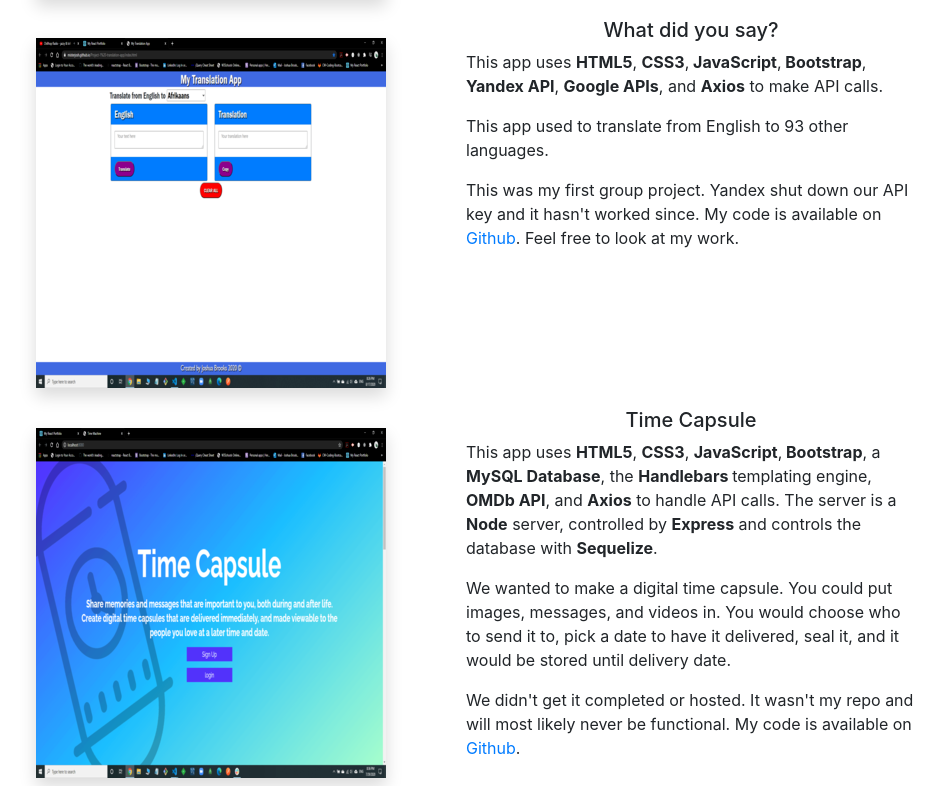
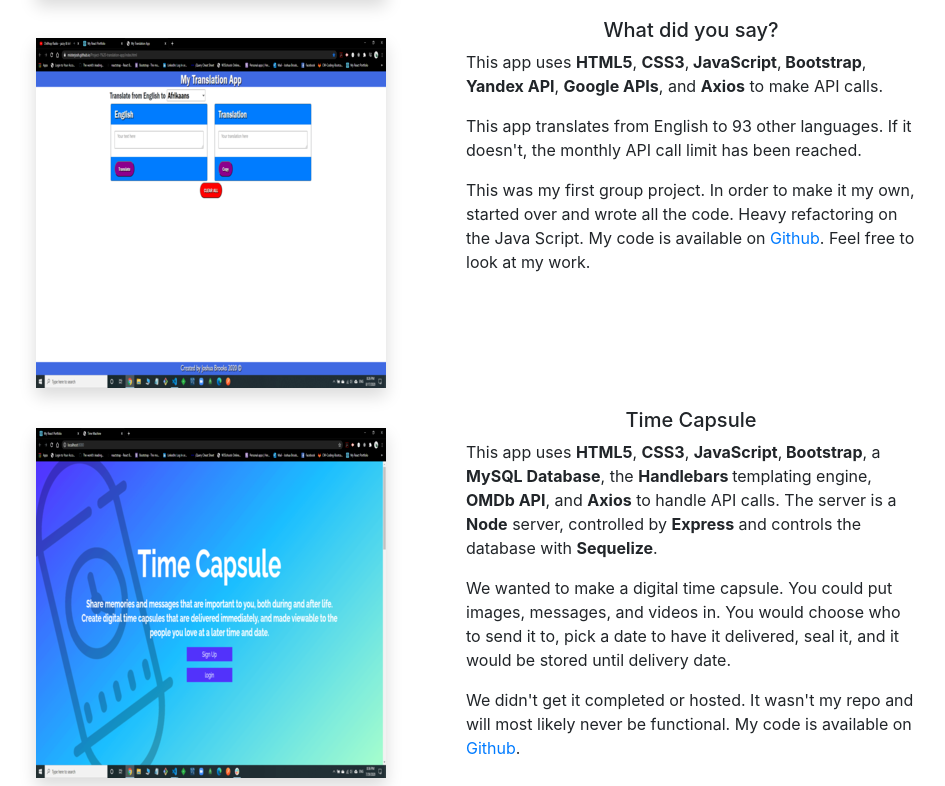
Before and after one commit to Misterjosh/react-portfolio, a React (Create React App) app: page / in a window 1280 px wide. Shown: the part 1294-2080 px from the top of the page, without its empty margins (189-1134 px from the left). Built offline with nearby package versions, Linux system fonts and the light colour scheme.

Commit message:
Activated image link for translation app

```diff
--- a/src/components/portfolio/Portfolio.js
+++ b/src/components/portfolio/Portfolio.js
@@ -2,7 +2,7 @@ import React from 'react';
 import "./portfolio.css";
 import translator from "../../images/TranslationApp.png";
 import weather from "../../images/WeatherApp.png";
-import timecapsule from "../../images/timecapsule/timecapsule1.png";
+import timecapsule from "../../images/timecapsule1.png";
 import chickentinder from "../../images/chickentinder.png";
 // if needed const photoFiller = "https://via.placeholder.com/350x350";
 
@@ -39,7 +39,14 @@ export default function Portfolio() {
                         </div>
                         <div className="row">
                         <div className="col-sm-6 col-md-12 col-lg-6">
+                                <a href="https://misterjosh.github.io/Project-1%20-translation-app/index.html"
+                                    data-toggle="tooltip"
+                                    data-placement="top"
+                                    title=""
+                                    target="_blank"
+                                    rel="noopener noreferrer">
                                     <img loading="lazy" className="shadow" target="_blank" src={translator} alt="What did you say? Translation app"></img>
+                                </a>
                             </div>
                             <div className="col-sm-6 col-md-12 col-lg-6">
                                 <h5>What did you say?</h5>
@@ -48,10 +55,10 @@ export default function Portfolio() {
                                         , and <span className="spanb">Axios</span> to make API calls.
                                     </p>
                                     <p>
-                                        This app used to translate from English to 93 other languages.
+                                        This app translates from English to 93 other languages. If it doesn't, the monthly API call limit has been reached.
                                     </p>
                                     <p>
-                                        This was my first group project. Yandex shut down our API key and it hasn't worked since. My code is available on
+                                        This was my first group project. In order to make it my own, started over and wrote all the code. Heavy refactoring on the Java Script. My code is available on
                                         <a href="https://github.com/Misterjosh/translation-app-upgrade" target="_blank" rel="noopener noreferrer"> Github</a>. Feel free to look at my work.
                                     </p>
                             </div>
```
